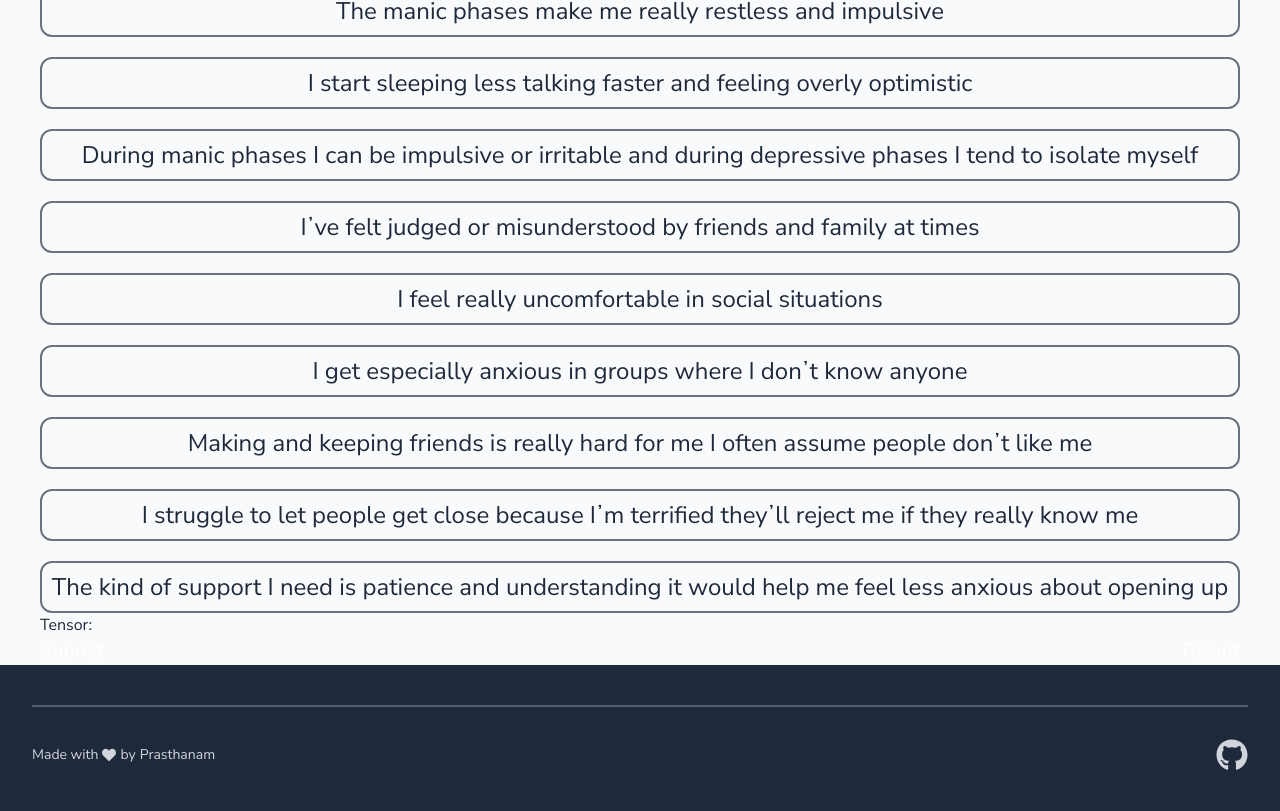
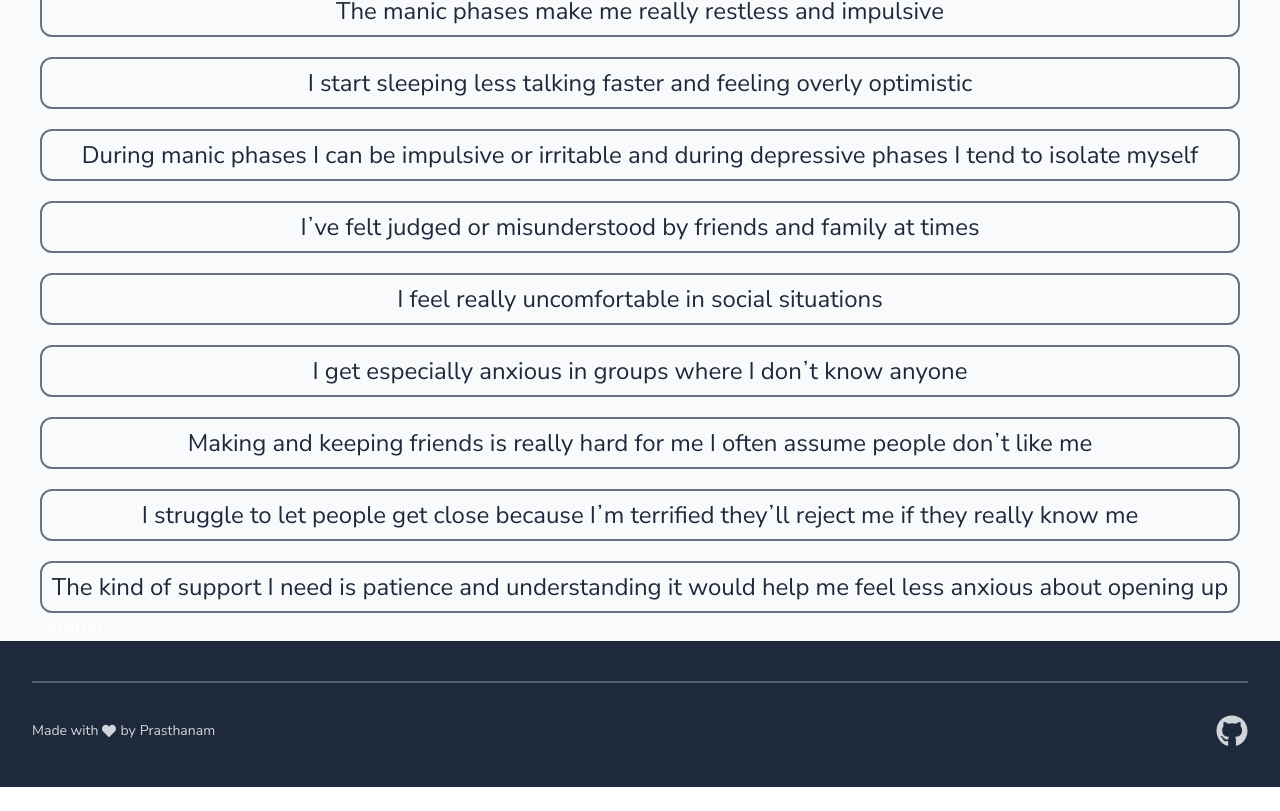
Before and after one commit to Shivam040/mental_health, a React (Vite) app in the folder client/: page /checkup/test in a window 1280 px wide. Shown: the part 1392-2203 px from the top of the page. After the commit the page ends 2179 px from the top, so only its background shows below. Built offline with nearby package versions, Linux system fonts and the light colour scheme.

Commit message:
add files

```diff
--- a/client/src/components/MainSection.jsx
+++ b/client/src/components/MainSection.jsx
@@ -25,7 +25,7 @@ const MainSection = () => {
   const [vectorchild, setVectorchild] = useState([]);
   const handleDataChange = (childData) => {
     setDataFromChild(childData);
-
+    <Navigate to="/report" />
   };
 
   const handlevectorData = (childData) => {
--- a/client/src/pages/QuestionPage.jsx
+++ b/client/src/pages/QuestionPage.jsx
@@ -59,22 +59,22 @@ const QuestionPage = ({data,onDataChange,onVectorChange}) =>
                     className={`text-2xl px-2 py-2 hover:cursor-pointer border-2 rounded-xl border-gray-500      hover:bg-slate-800`}>{unit}</button>
                 ))}
                 </div>
-                {tensor && (
+                {/* {tensor && (
                     <div className="">
-                        {tensor && <div className="flex flex-col"> <p> Tensor:</p>
+
                         {tensor.map((value, index) => (
 
 
                             <div key={index}>{value} </div>
                         ))}
-                        </div>}
+
 
                     </div>
-                )}
-                {prediction && <p>Prediction: {prediction}</p>}
+                )} */}
+                {/* {prediction && <p>Prediction: {prediction}</p>} */}
                <div className="flex justify-between">
                 <button onClick={handleSubmit} type="button" className=' text-xl flex justify-center items-center gap-2 text-white hover:text-red-800'>Submit</button>
-                <button onClick={handleResult} type="button" className=' text-xl flex justify-center items-center gap-2 text-white hover:text-red-800'>Result</button>
+                {prediction && <button onClick={handleResult} type="button" className=' text-xl flex justify-center items-center gap-2 text-white hover:text-red-800'>Result</button>}
                 </div>
               </div>)
 
```
